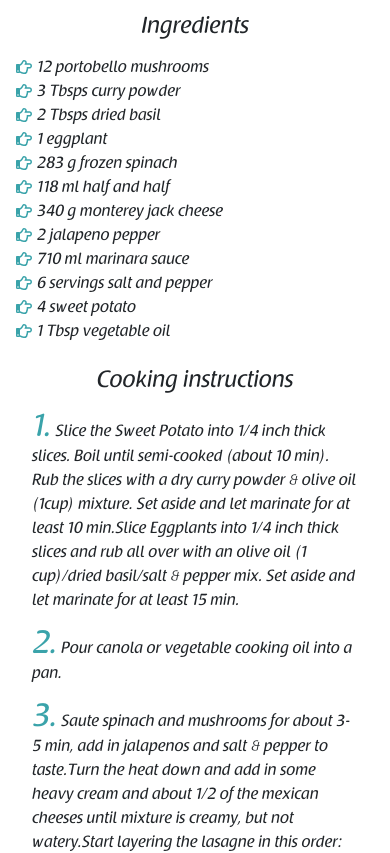
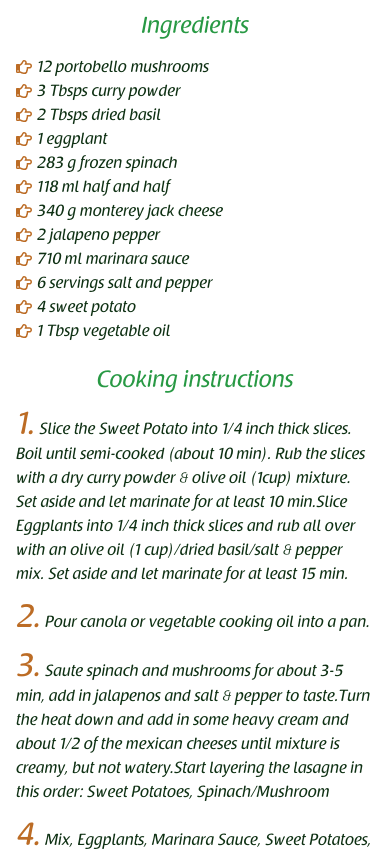
Before and after one commit to Rilmxp/Veggie-Menu, a React (Create React App) app: page /recipe/1 in a window 390 px wide. Shown: the part 800-1653 px from the top of the page. Built offline with nearby package versions, Linux system fonts and the light colour scheme; no server answers.

Commit message:
responsivenes for home and singlerecipe updated

```diff
--- a/src/App.js
+++ b/src/App.js
@@ -14,7 +14,7 @@ function App() {
 
   // fetch homepage recipes only once when app loads
   useEffect(() => {
-    dispatch(fetchRecipes("complexSearc?"));
+    dispatch(fetchRecipes("complexSearch?"));
   }, []);
 
   return (
--- a/src/components/RecipeCard.module.scss
+++ b/src/components/RecipeCard.module.scss
@@ -25,13 +25,14 @@
   width: 100%;
   height: 100%;
 
-  border: inherit;
+  // border: inherit;
   border-top-right-radius: inherit;
   border-bottom-right-radius: inherit;
   background-color: rgb(251, 252, 253);
 }
 
 .contentLayout {
+  // border: 1px solid green;
   border-top-right-radius: inherit;
   border-bottom-right-radius: inherit;
   width: 100%;
@@ -48,6 +49,7 @@
 }
 
 .cardSides {
+  // border: 1px solid red;
   border-top-right-radius: inherit;
   border-bottom-right-radius: inherit;
   width: 100%;
@@ -60,6 +62,7 @@
 
 .front {
   @extend .cardSides;
+
   padding: 0.5rem 1rem;
   transform: rotateY(0);
 }
@@ -70,7 +73,10 @@
   flex-direction: column;
   align-items: center;
   padding: 0.8rem;
-  border: inherit;
+  // border: inherit;
+
+  // border: 1px solid red;
+  // border-top-right-radius: inherit;
 
   transform: rotateY(180deg);
 }
@@ -143,7 +149,7 @@
 
   li {
     margin: 0.1rem;
-    border-radius: 20px;
+    // border-radius: 20px;
     padding: 0.2rem 0.4rem;
     font-size: 0.8rem;
   }
@@ -157,6 +163,7 @@
   }
 
   .imgContainer {
+    // border: 1px solid red;
     max-width: 100%;
     width: 100%;
     border-bottom-left-radius: 0px;
@@ -173,8 +180,29 @@
     -webkit-line-clamp: 6;
   }
 
-  .contentContainer,
-  .cardBack {
+  // .cardSides {
+  //   border-top-right-radius: 0px;
+  //   border-bottom-left-radius: inherit
+  // }
+
+  .contentContainer {
+    // border: 1px solid green;
+    border: inherit;
+    border-bottom-left-radius: inherit;
+    border-top-right-radius: 0px;
+  }
+
+  .cardSides {
+    // border: 1px solid red;
     border-bottom-left-radius: 5px;
   }
+
+  .front {
+    // border: 1px solid green;
+    border-bottom-left-radius: 5px;
+  }
+
+  .back {
+    // border: 1px solid green;
+  }
 }
--- a/src/components/RecipeFilters.js
+++ b/src/components/RecipeFilters.js
@@ -64,8 +64,11 @@ const RecipeFilters = () => {
     >
       <h2 className={styles.heading}>Filters</h2>
 
+      <div className={styles.filtersLayout}>
         <Form.Group className="field-layout" controlId="maxCalories">
-        <Form.Label>Max Calories per Serving</Form.Label>
+          <Form.Label className={styles.label}>
+            Max Calories per Serving
+          </Form.Label>
           <Form.Control
             type="number"
             placeholder="Calories"
@@ -84,6 +87,8 @@ const RecipeFilters = () => {
         </Form.Group>
 
         <Form.Group className={`field-layout ${styles.checkBoxesAlignment}`}>
+          <p className={styles.labelCheck}>Special Diets</p>
+          <div className={styles.checkboxLayout}>
             <Form.Check
               inline
               type="checkbox"
@@ -111,7 +116,9 @@ const RecipeFilters = () => {
               onChange={handleChange}
               id="vegan"
             />
+          </div>
         </Form.Group>
+      </div>
     </Form>
   );
 };
--- a/src/components/RecipeFilters.module.scss
+++ b/src/components/RecipeFilters.module.scss
@@ -1,4 +1,26 @@
+.label {
+  display: flex;
+  justify-content: center;
+  font-size: 1.1rem;
+  line-height: 1.5rem;
+}
+
+.labelCheck {
+  @extend .label;
+  margin-bottom: revert;
+}
+
 .checkBoxesAlignment {
+  display: flex;
+  justify-content: center;
+
+  // NEW
+  flex-direction: column;
+  align-items: center;
+}
+
+// NEW
+.checkboxLayout {
   display: flex;
   justify-content: center;
 }
@@ -6,3 +28,27 @@
 .heading {
   text-align: center;
 }
+
+@media (min-width: 917px) {
+  .filtersLayout {
+    display: flex;
+    align-items: center;
+    justify-content: space-around;
+    gap: 10%;
+
+    & > * {
+      flex: 1 1 40%;
+    }
+  }
+
+  .checkboxLayout {
+    width: 100%;
+    justify-content: space-between;
+  }
+}
+
+@media (min-width: 1000px) {
+  // .articleLayout {
+  //   margin: 1.5rem 4rem;
+  // }
+}
--- a/src/helpers.js
+++ b/src/helpers.js
@@ -11,7 +11,7 @@ const baseAxiosConfig = axios.create({
     addRecipeInformation: true,
     // sort: "random",
     minCalories: "0",
-    number: "1",
+    number: "5",
     apiKey: process.env.REACT_APP_SPOONACULAR_API_KEY,
   },
 });
--- a/src/pages/SingleRecipe/SingleRecipe.js
+++ b/src/pages/SingleRecipe/SingleRecipe.js
@@ -6,7 +6,6 @@ import styles from "./SingleRecipe.module.scss";
 import { useState } from "react";
 import { GiCheckMark } from "react-icons/gi";
 import { FaRegHandPointRight } from "react-icons/fa";
-import { GiCarrot } from "react-icons/gi";
 import { nanoid } from "nanoid";
 import { isEmpty } from "lodash";
 
@@ -36,7 +35,7 @@ const SingleRecipe = () => {
   const recipeStatsToDisplay = recipeStats.map((item) => {
     return (
       <li key={nanoid()}>
-        <GiCheckMark className={styles.check} />
+        <GiCheckMark className={styles.icon} />
         {item}
       </li>
     );
@@ -67,30 +66,36 @@ const SingleRecipe = () => {
 
     return (
       <li key={nanoid()}>
-        <FaRegHandPointRight className={styles.check} />
-        {item.amount} {item.unitShort} {item.nameClean}
+        <div>
+          <FaRegHandPointRight className={styles.icon} />
+          {item.amount} {item.unitShort} {item.nameClean}
+        </div>
       </li>
     );
   });
 
-  console.log("cookingInstructions 1", steps);
+  const instructionsToDisplay = steps.map((item) => {
+    let { number, step } = item;
 
-  const instructionsToDisplay = steps.map((item) => {
-    const { number, step } = item;
+    if (!number) {
+      number = "";
+    } else {
+      number = number + ".";
+    }
+
+    if (!step) step = "Step instructions not available";
 
     return (
-      <li>
+      <li key={nanoid()}>
         <p>
-          <span className={styles.stepNumber}>{number}.</span> {step}
+          <span className={styles.stepNumber}>{number}</span> {step}
         </p>
       </li>
     );
   });
 
-  console.log("cookingInstrucitons 2", steps);
-
   return (
-    <article className={styles.summaryLayout}>
+    <article className={styles.articleLayout}>
       <SectionHeading title={title} />
       <div className={styles.imgLayout}>
         <RecipeImage image={image} title={title} />
@@ -115,7 +120,7 @@ const SingleRecipe = () => {
       </section>
       <section>
         <h3>Cooking instructions</h3>
-        <ul className={styles.instructionsList}>{instructionsToDisplay}</ul>
+        <ul className={styles.lists}>{instructionsToDisplay}</ul>
       </section>
     </article>
   );
--- a/src/pages/SingleRecipe/SingleRecipe.module.scss
+++ b/src/pages/SingleRecipe/SingleRecipe.module.scss
@@ -1,6 +1,6 @@
 @import "../../styles/config";
 
-.summaryLayout {
+.articleLayout {
   margin: 1rem;
 }
 
@@ -11,13 +11,13 @@
 
 .showMoreBtn {
   all: unset;
-  color: $primary-color;
+  color: $secondary-color;
   font-size: smaller;
   text-decoration-line: underline;
 }
 
-.check {
-  color: $primary-color;
+.icon {
+  color: $secondary-color;
   margin-right: 0.3rem;
 }
 
@@ -43,15 +43,41 @@
   @extend .lists;
 }
 
-.instructionsList {
-  @extend .lists;
-  li {
-    margin: 1rem;
+.stepNumber {
+  color: #bc6c25;
+  line-height: initial;
+  font-size: 2rem;
+}
+
+// Media queries
+@media (min-width: 570px) {
+  .imgLayout {
+    max-width: 540px;
+    margin-right: auto;
+    margin-left: auto;
   }
 }
 
-.stepNumber {
-  color: $primary-color;
-  line-height: initial;
-  font-size: 2rem;
+@media (min-width: 670px) {
+  .ingredientsList {
+    display: flex;
+    flex-direction: row;
+    flex-wrap: wrap;
+
+    & > * {
+      flex: 1 1 50%;
+    }
+  }
 }
+
+@media (min-width: 1000px) {
+  .ingredientsList {
+    & > * {
+      flex: 1 1 33%;
+    }
+  }
+
+  .articleLayout {
+    margin: 1.5rem 4rem;
+  }
+}
--- a/src/styles/_config.scss
+++ b/src/styles/_config.scss
@@ -13,19 +13,24 @@
 }
 
 //variables
-$primary-color: #3aa3aa;
+// $primary-color: #3aa3aa;
+$primary-color: #0e3013;
+$secondary-color: #bc6c25;
+$tertiary-color: #289944;
 
 body {
   margin: 0;
   font-family: "Raspoutine Classic", sans-serif;
   //   -webkit-font-smoothing: antialiased;
   //   -moz-osx-font-smoothing: grayscale;
+  color: $primary-color;
 }
 
 h3 {
   text-align: center;
   margin-bottom: 0.9rem;
-  // color: #3a6baa;
+  color: $tertiary-color;
+  // color: #bc6c25;
 }
 
 // Animations
@@ -42,8 +47,3 @@ h3 {
   animation: fade-in 0.5s linear;
   animation-fill-mode: forwards;
 }
-
-// code {
-//   font-family: source-code-pro, Menlo, Monaco, Consolas, "Courier New",
-//     monospace;
-// }
--- a/src/styles/_forms.scss
+++ b/src/styles/_forms.scss
@@ -45,3 +45,9 @@
 .was-validated .form-check-input:valid:focus {
   box-shadow: 0 0 0 0.25rem rgba(13, 110, 253, 0.25);
 }
+
+@media (min-width: 1148px) {
+  .form-layout {
+    width: 60%;
+  }
+}
```
Also changed, not shown: 1 other file (tests, documents, lock files or other folders). Lines whose indentation alone changed are shown as unchanged.
